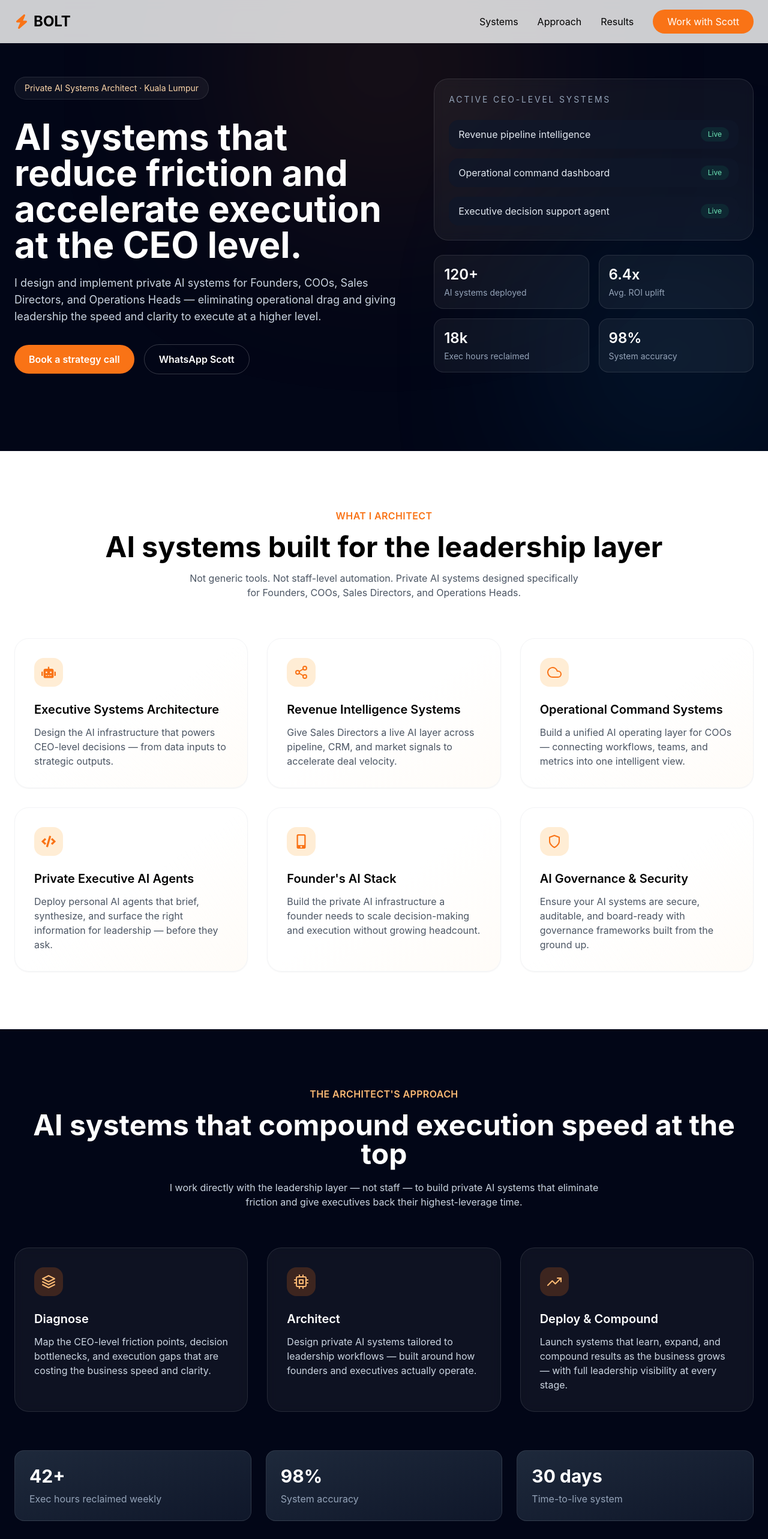
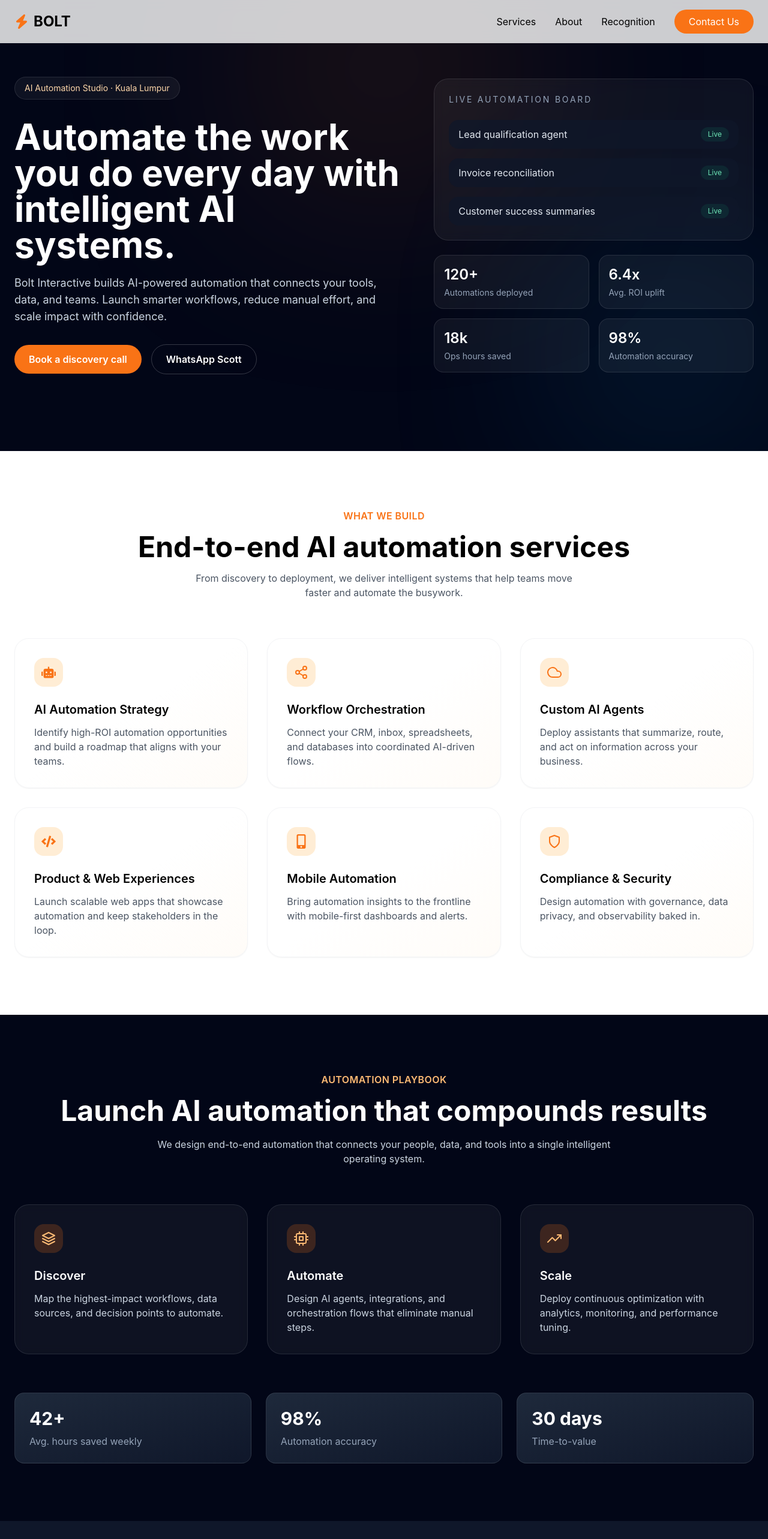
Before and after one commit to scottthoo/BoltWeb-2702, a React (Vite) app: page / in a window 1280 px wide. Shown: the top 2566 px of the page at 60% size. Built offline with nearby package versions, Linux system fonts and the light colour scheme.

Commit message:
Revert "Pivot website messaging to Private AI Systems Architect for CEOs"
This reverts commit 5d270ecf2baf46cea7915285f4e04e7041750f2e.

```diff
--- a/src/components/AutomationProcess.jsx
+++ b/src/components/AutomationProcess.jsx
@@ -3,29 +3,29 @@ import { FiLayers, FiCpu, FiTrendingUp } from "react-icons/fi";
 
 const steps = [
   {
-    title: "Diagnose",
+    title: "Discover",
     description:
-      "Map the CEO-level friction points, decision bottlenecks, and execution gaps that are costing the business speed and clarity.",
+      "Map the highest-impact workflows, data sources, and decision points to automate.",
     icon: <FiLayers />,
   },
   {
-    title: "Architect",
+    title: "Automate",
     description:
-      "Design private AI systems tailored to leadership workflows — built around how founders and executives actually operate.",
+      "Design AI agents, integrations, and orchestration flows that eliminate manual steps.",
     icon: <FiCpu />,
   },
   {
-    title: "Deploy & Compound",
+    title: "Scale",
     description:
-      "Launch systems that learn, expand, and compound results as the business grows — with full leadership visibility at every stage.",
+      "Deploy continuous optimization with analytics, monitoring, and performance tuning.",
     icon: <FiTrendingUp />,
   },
 ];
 
 const stats = [
-  { label: "Exec hours reclaimed weekly", value: "42+" },
-  { label: "System accuracy", value: "98%" },
-  { label: "Time-to-live system", value: "30 days" },
+  { label: "Avg. hours saved weekly", value: "42+" },
+  { label: "Automation accuracy", value: "98%" },
+  { label: "Time-to-value", value: "30 days" },
 ];
 
 export default function AutomationProcess() {
@@ -39,14 +39,14 @@ export default function AutomationProcess() {
           className="text-center mb-16"
         >
           <p className="text-orange-300 font-semibold tracking-wide uppercase">
-            The Architect's Approach
+            Automation Playbook
           </p>
           <h2 className="text-4xl md:text-5xl font-bold mt-4">
-            AI systems that compound execution speed at the top
+            Launch AI automation that compounds results
           </h2>
           <p className="text-slate-300 mt-5 max-w-3xl mx-auto">
-            I work directly with the leadership layer — not staff — to build private AI
-            systems that eliminate friction and give executives back their highest-leverage time.
+            We design end-to-end automation that connects your people, data, and
+            tools into a single intelligent operating system.
           </p>
         </motion.div>
 
--- a/src/components/Contact.jsx
+++ b/src/components/Contact.jsx
@@ -31,7 +31,7 @@ const contactInfo = [
 ];
 
 const whatsappLink =
-  "https://wa.me/601115497865?text=Hi%20Scott%2C%20I%20would%20like%20to%20discuss%20an%20AI%20systems%20architecture%20engagement";
+  "https://wa.me/601115497865?text=Hi%20Scott%2C%20I%20would%20like%20to%20know%20more%20about%20AI%20automation";
 
 export default function Contact() {
   return (
@@ -45,14 +45,13 @@ export default function Contact() {
         >
           <div className="space-y-6">
             <span className="inline-flex items-center gap-2 rounded-full border border-orange-100 bg-orange-50 px-4 py-2 text-sm text-orange-600">
-              Work with Scott
+              Contact Bolt Interactive
             </span>
             <div>
-              <h2 className="text-4xl font-bold mb-4">Let's build your AI operating system</h2>
+              <h2 className="text-4xl font-bold mb-4">Let’s automate your next win</h2>
               <p className="text-gray-600 text-lg">
-                If you're a Founder, COO, Sales Director, or Operations Head looking to
-                eliminate friction and accelerate execution — let's talk about what an
-                AI system architecture engagement looks like for your business.
+                Tell us about the workflows you want to streamline, and we’ll
+                craft an AI automation plan that fits your business goals.
               </p>
             </div>
             <div className="flex flex-wrap items-center gap-4">
@@ -63,7 +62,7 @@ export default function Contact() {
                 className="inline-flex items-center gap-3 bg-green-500 text-white px-6 py-3 rounded-full font-semibold hover:bg-green-600 transition-colors"
               >
                 <FaWhatsapp />
-                WhatsApp Scott directly
+                Contact us on WhatsApp
               </a>
               <a
                 href="mailto:scott@bolt-interactive.com"
--- a/src/components/Hero.jsx
+++ b/src/components/Hero.jsx
@@ -1,7 +1,7 @@
 import { motion } from "framer-motion";
 
 const whatsappLink =
-  "https://wa.me/601115497865?text=Hi%20Scott%2C%20I%20would%20like%20to%20know%20more%20about%20AI%20systems%20architecture";
+  "https://wa.me/601115497865?text=Hi%20Scott%2C%20I%20would%20like%20to%20know%20more%20about%20AI%20automation";
 
 export default function Hero() {
   return (
@@ -20,16 +20,16 @@ export default function Hero() {
             className="space-y-8"
           >
             <span className="inline-flex items-center gap-2 rounded-full border border-white/10 bg-white/5 px-4 py-2 text-sm text-orange-200">
-              Private AI Systems Architect · Kuala Lumpur
+              AI Automation Studio · Kuala Lumpur
             </span>
             <div>
               <h1 className="text-4xl md:text-6xl font-bold leading-tight">
-                AI systems that reduce friction and accelerate execution at the CEO level.
+                Automate the work you do every day with intelligent AI systems.
               </h1>
               <p className="text-lg text-slate-300 mt-5">
-                I design and implement private AI systems for Founders, COOs, Sales Directors,
-                and Operations Heads — eliminating operational drag and giving leadership
-                the speed and clarity to execute at a higher level.
+                Bolt Interactive builds AI-powered automation that connects your
+                tools, data, and teams. Launch smarter workflows, reduce manual
+                effort, and scale impact with confidence.
               </p>
             </div>
             <div className="flex flex-wrap items-center gap-4">
@@ -37,7 +37,7 @@ export default function Hero() {
                 href="#contact"
                 className="bg-orange-500 hover:bg-orange-400 text-white px-6 py-3 rounded-full font-semibold transition-colors"
               >
-                Book a strategy call
+                Book a discovery call
               </a>
               <a
                 href={whatsappLink}
@@ -58,13 +58,13 @@ export default function Hero() {
           >
             <div className="rounded-3xl border border-white/10 bg-white/5 p-6 backdrop-blur">
               <p className="text-sm uppercase tracking-[0.2em] text-slate-400">
-                Active CEO-level systems
+                Live automation board
               </p>
               <div className="mt-6 space-y-4">
                 {[
-                  "Revenue pipeline intelligence",
-                  "Operational command dashboard",
-                  "Executive decision support agent",
+                  "Lead qualification agent",
+                  "Invoice reconciliation",
+                  "Customer success summaries",
                 ].map((item) => (
                   <div
                     key={item}
@@ -80,10 +80,10 @@ export default function Hero() {
             </div>
             <div className="grid grid-cols-2 gap-4">
               {[
-                { label: "AI systems deployed", value: "120+" },
+                { label: "Automations deployed", value: "120+" },
                 { label: "Avg. ROI uplift", value: "6.4x" },
-                { label: "Exec hours reclaimed", value: "18k" },
-                { label: "System accuracy", value: "98%" },
+                { label: "Ops hours saved", value: "18k" },
+                { label: "Automation accuracy", value: "98%" },
               ].map((stat) => (
                 <div
                   key={stat.label}
--- a/src/components/Navbar.jsx
+++ b/src/components/Navbar.jsx
@@ -24,22 +24,22 @@ export default function Navbar() {
             href="/#services"
             className="hover:text-orange-500 transition-colors"
           >
-            Systems
+            Services
           </a>
           <a href="/#about" className="hover:text-orange-500 transition-colors">
-            Approach
+            About
           </a>
           <a
             href="/#recognition"
             className="hover:text-orange-500 transition-colors"
           >
-            Results
+            Recognition
           </a>
           <a
             href="/#contact"
             className="bg-orange-500 text-white px-6 py-2 rounded-full hover:bg-orange-600 transition-colors"
           >
-            Work with Scott
+            Contact Us
           </a>
         </div>
       </div>
--- a/src/components/Recognition.jsx
+++ b/src/components/Recognition.jsx
@@ -2,19 +2,19 @@ import { motion } from "framer-motion";
 
 const highlights = [
   {
-    title: "Who I work with",
-    value: "C-Suite only",
-    description: "Founders, COOs, Sales Directors, and Operations Heads — not staff level.",
+    title: "Automation coverage",
+    value: "65+ workflows",
+    description: "Across sales, ops, finance, and customer success.",
   },
   {
     title: "Average payback",
     value: "< 90 days",
-    description: "Time-to-live for CEO-level AI systems that deliver measurable ROI.",
+    description: "Time-to-value for automation deployments.",
   },
   {
-    title: "Leadership in control",
+    title: "Human-in-the-loop",
     value: "100%",
-    description: "Every system keeps decision-making authority with the leadership team.",
+    description: "We keep teams in control with smart approvals.",
   },
 ];
 
@@ -30,14 +30,14 @@ export default function Recognition() {
         >
           <div className="space-y-8">
             <p className="text-orange-300 font-semibold tracking-wide uppercase">
-              Built for leaders who move fast
+              Proof & recognition
             </p>
             <h2 className="text-4xl md:text-5xl font-bold mt-4">
-              Private AI systems trusted at the highest level
+              Trusted to deliver automation that scales
             </h2>
             <p className="text-slate-300 mt-5">
-              I don't do small tasks or generic chatbot builds. I architect private AI systems
-              for leaders who need real operational leverage — and the execution speed to match their ambition.
+              Our AI automation work has been featured for its impact on product
+              velocity, customer experience, and operational efficiency.
             </p>
             <div className="grid gap-4">
               {highlights.map((item) => (
--- a/src/components/Services.jsx
+++ b/src/components/Services.jsx
@@ -5,39 +5,39 @@ import { FiCloud, FiShare2, FiShield } from "react-icons/fi";
 const services = [
   {
     icon: <FaRobot />,
-    title: "Executive Systems Architecture",
+    title: "AI Automation Strategy",
     description:
-      "Design the AI infrastructure that powers CEO-level decisions — from data inputs to strategic outputs.",
+      "Identify high-ROI automation opportunities and build a roadmap that aligns with your teams.",
   },
   {
     icon: <FiShare2 />,
-    title: "Revenue Intelligence Systems",
+    title: "Workflow Orchestration",
     description:
-      "Give Sales Directors a live AI layer across pipeline, CRM, and market signals to accelerate deal velocity.",
+      "Connect your CRM, inbox, spreadsheets, and databases into coordinated AI-driven flows.",
   },
   {
     icon: <FiCloud />,
-    title: "Operational Command Systems",
+    title: "Custom AI Agents",
     description:
-      "Build a unified AI operating layer for COOs — connecting workflows, teams, and metrics into one intelligent view.",
+      "Deploy assistants that summarize, route, and act on information across your business.",
   },
   {
     icon: <FaCode />,
-    title: "Private Executive AI Agents",
+    title: "Product & Web Experiences",
     description:
-      "Deploy personal AI agents that brief, synthesize, and surface the right information for leadership — before they ask.",
+      "Launch scalable web apps that showcase automation and keep stakeholders in the loop.",
   },
   {
     icon: <FaMobileAlt />,
-    title: "Founder's AI Stack",
+    title: "Mobile Automation",
     description:
-      "Build the private AI infrastructure a founder needs to scale decision-making and execution without growing headcount.",
+      "Bring automation insights to the frontline with mobile-first dashboards and alerts.",
   },
   {
     icon: <FiShield />,
-    title: "AI Governance & Security",
+    title: "Compliance & Security",
     description:
-      "Ensure your AI systems are secure, auditable, and board-ready with governance frameworks built from the ground up.",
+      "Design automation with governance, data privacy, and observability baked in.",
   },
 ];
 
@@ -52,14 +52,14 @@ export default function Services() {
           className="text-center mb-16"
         >
           <p className="text-orange-500 font-semibold tracking-wide uppercase">
-            What I architect
+            What we build
           </p>
           <h2 className="text-4xl md:text-5xl font-bold mt-4">
-            AI systems built for the leadership layer
+            End-to-end AI automation services
           </h2>
           <p className="text-gray-600 mt-4 max-w-2xl mx-auto">
-            Not generic tools. Not staff-level automation. Private AI systems designed
-            specifically for Founders, COOs, Sales Directors, and Operations Heads.
+            From discovery to deployment, we deliver intelligent systems that
+            help teams move faster and automate the busywork.
           </p>
         </motion.div>
 
```
